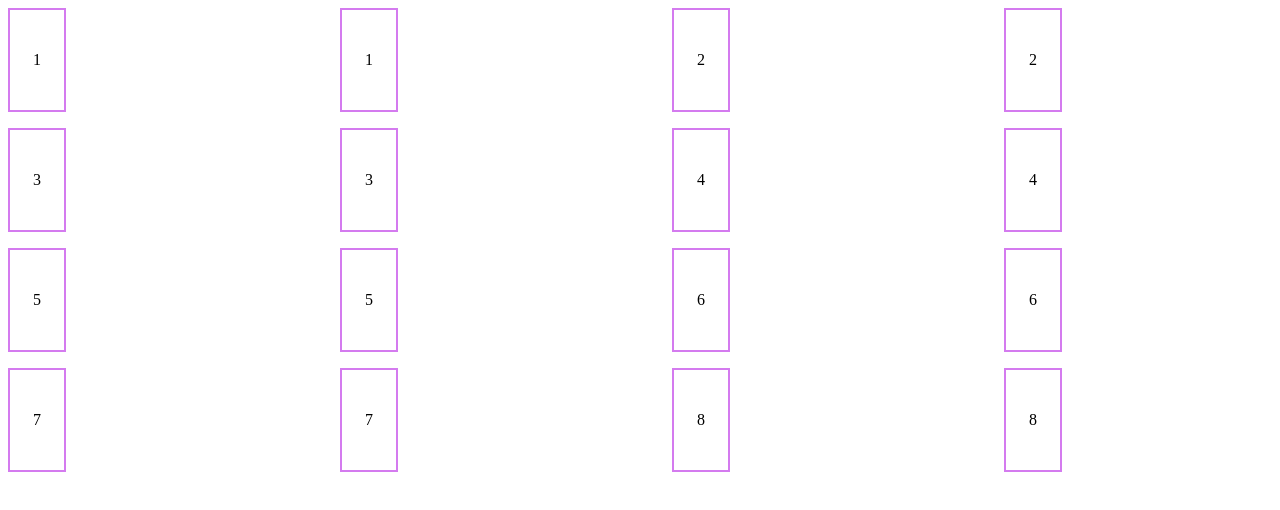
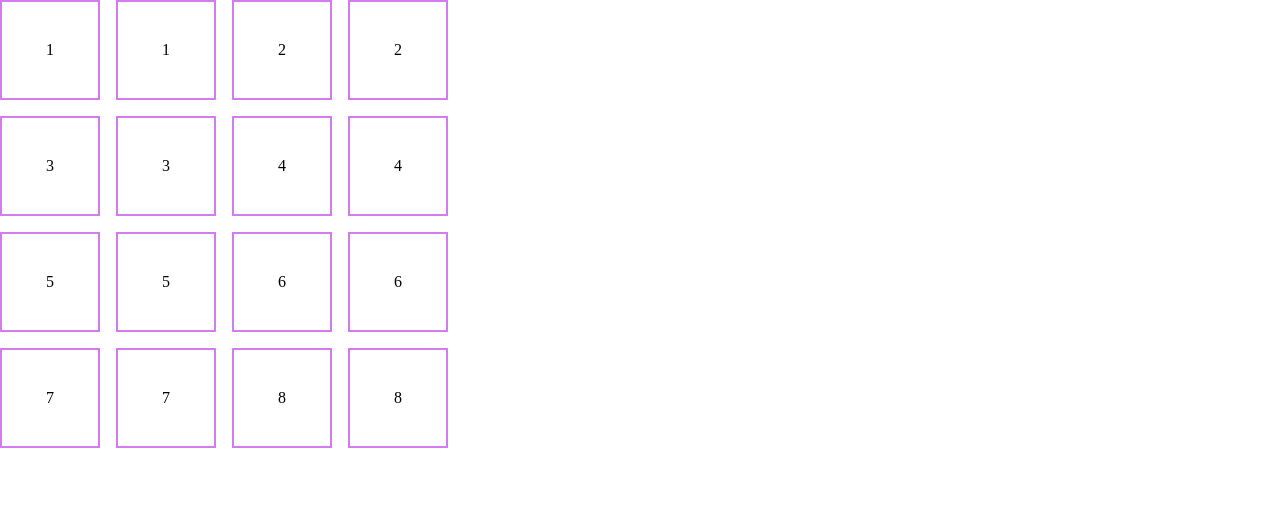
Before and after one commit to LunaHale2002/memory, a website built with Vite: page index.html in a window 1280 px wide. Built offline with nearby package versions, Linux system fonts and the light colour scheme.

Commit message:
first commit

```diff
--- a/style.css
+++ b/style.css
@@ -1,15 +1,28 @@
+*{
+  padding: 0;
+  margin: 0;
+  box-sizing: border-box;
+}
+
 .cards {
   display: grid;
-  grid-template-columns: 25% 25% 25% 25%;
-  padding: 2.rem;
+  grid-template-columns: 100px 100px 100px 100px;
   gap: 1rem;
+  /* position: absolute;
+  float: left;
+  perspective: 500px; */
 }
 
 .cards div {
+  /* background-color: black;
+  transition: opacity .2s;
+  backface-visibility: hidden; */
+  transition: transform 1s;
+  transform-style: preserve-3d;
   justify-content: center;
   align-items: center;
   display: flex;
   border: 2px solid rgb(212, 123, 239);
-  width: 54px;
+  width: 100px;
   height: 100px;
 }
```
Also changed, not shown: index.html (+2 -0 lines).
